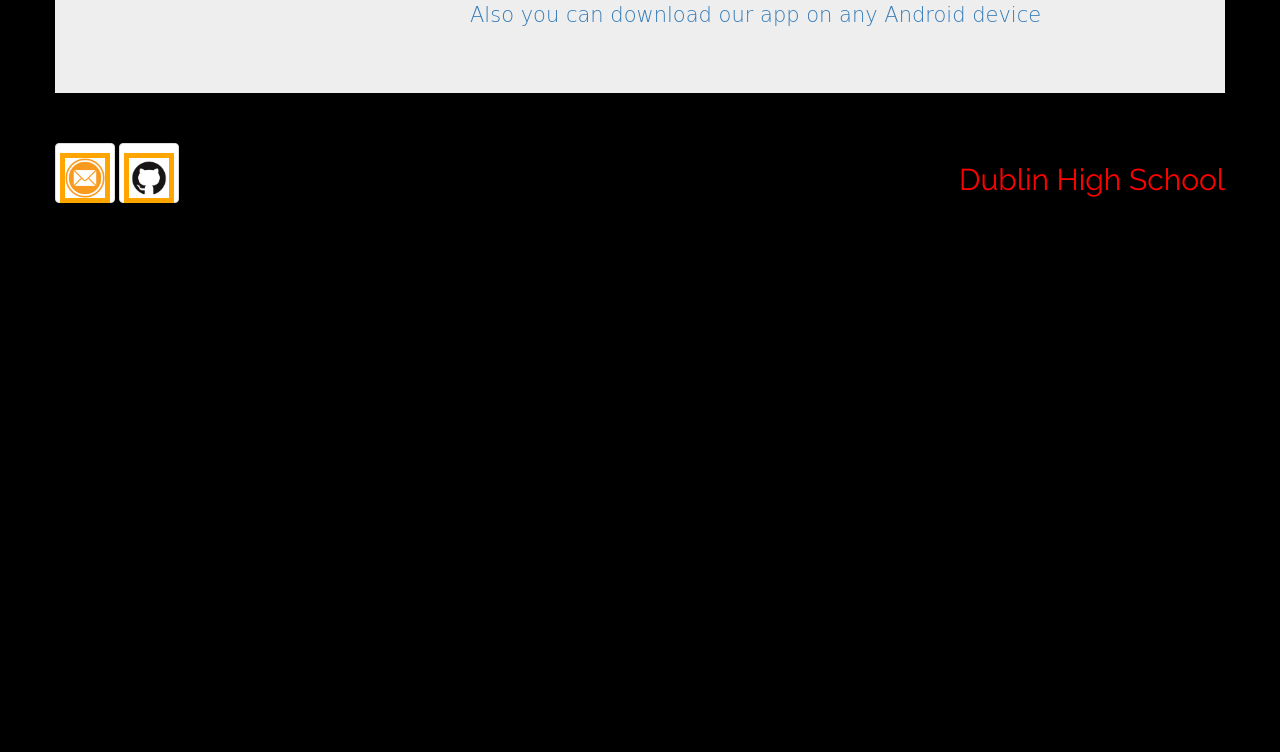
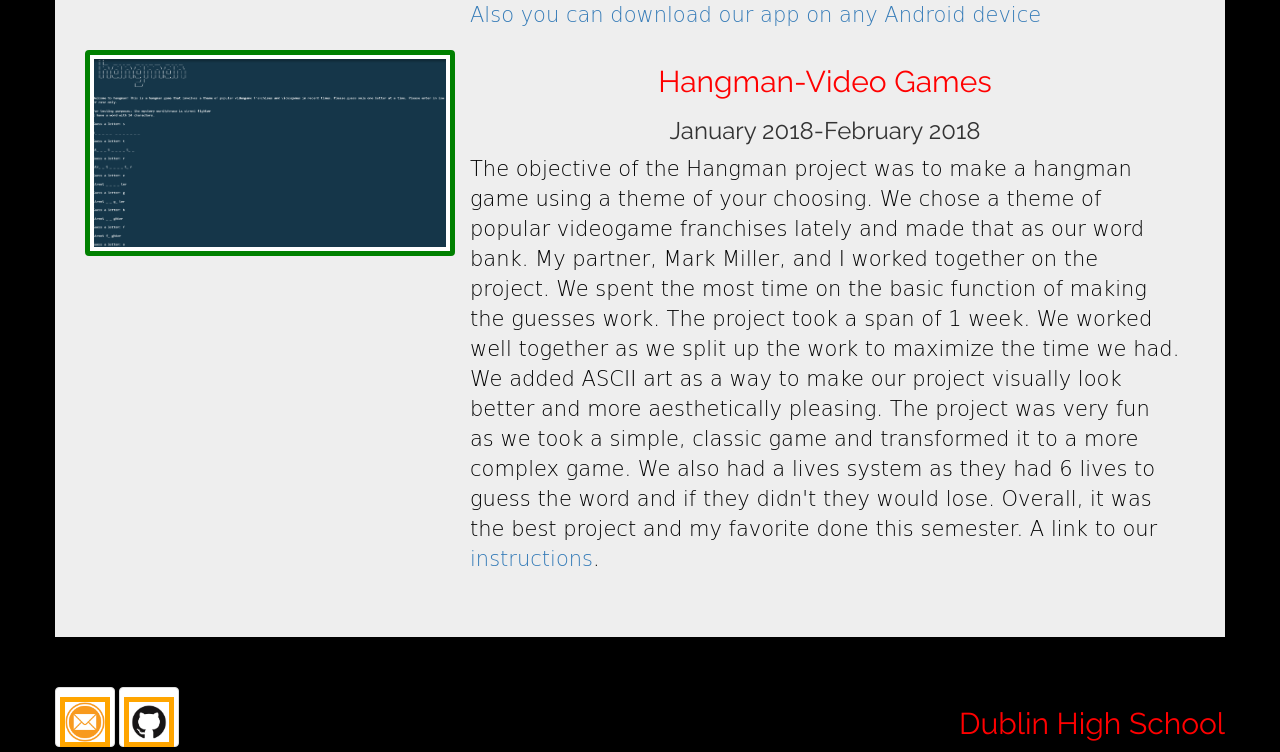
Before and after one commit to aadhiaravind123/portfolio, a plain HTML site: page Aravind_Projects.html in a window 1280 px wide. Shown: the part 659-1411 px from the top of the page. Before the commit the page ends 867 px from the top, so only its background shows below. Drawn offline with nearby package versions, Linux system fonts and the light colour scheme; a web font is replaced by a local one.

Commit message:
My second commit

```diff
--- a/Aravind_Projects.html
+++ b/Aravind_Projects.html
@@ -17,7 +17,7 @@
          </div>
          <ul class="nav nav-pills nav-justified  active">
             <li class="nav">
-               <a class="nav" href="Aravind_Home.html" type="button">Home</a>
+               <a class="nav" href="index.html" type="button">Home</a>
             </li>
             <li class="nav">
                <a class="nav" href="Aravind_AboutME.html" type="button">About Me</a>
@@ -56,10 +56,24 @@
                  <a href="https://docs.google.com/document/d/1Wfz6ZMU6gUYuBKOPbIQ9qQtfNuOjzAsGTHJdqGx0tBI/edit?usp=sharing">Here is a link to the Rubric for this project.</a>
                  <a href="https://drive.google.com/a/dublinusd.org/file/d/0B8cEdzSxEoNvUG1maUw1ODNLaEE/view?usp=sharing">Also you can download our app on any Android device</a>
                 <p>
+               </div>
+            </div>
+            <div class="container">
+               <div class='tilted'>
+                  <img src='images/Hnagman.PNG' width = '500' height='450' class='thumbnail col-sm-4 blaj' alt ="Project Picture"/>
+               </div>
+               <div class='col-sm-8'>
+                  <h2>Hangman-Video Games</h2>
+                  <h3>January 2018-February 2018</h3>
+                  <p>The objective of the Hangman project was to make a hangman game using a theme of your choosing. We chose a theme of popular videogame franchises lately and made that as our word bank. My partner, Mark Miller, and I worked together on the project. We spent the most time on the basic function of making the guesses work. The project took a span of 1 week. We worked well together as we split up the work to maximize the time we had. We added ASCII art as a way to make our project visually look better and more aesthetically pleasing.
+                  The project was very fun as we took a simple, classic game and transformed it to a more complex game. We also had a lives system as they had 6 lives to guess the word and if they didn't they would lose. Overall, it was the best project and my favorite done this semester. A link to our <a href="https://docs.google.com/document/d/1H2wS9XeKiTj-oFtAlAD7TlYIPcwe61N4JOiKp-eqn0E/edit">instructions</a>.
+
+                  </p>
+
+            </div>
 
 
-               </div>
-            </div>
+
          </div>
 
       </section>
```
Also changed, not shown: Aravind_AboutME.html (+1 -1 lines), Aravind_Contact Me.html (+1 -1 lines), Aravind_Resume.html (+1 -1 lines), images/Hnagman.PNG (added).
